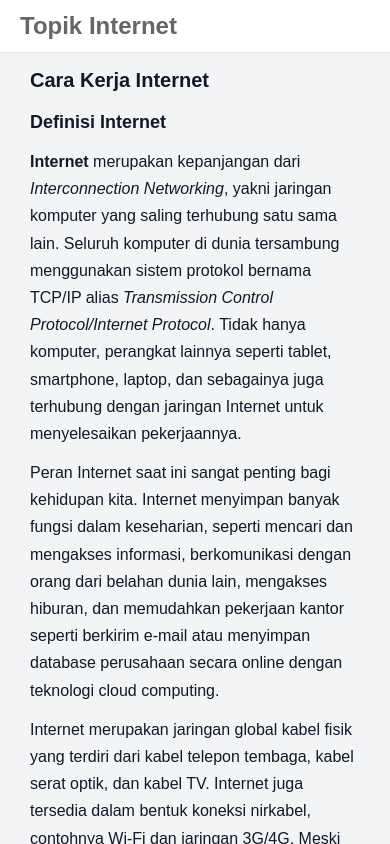
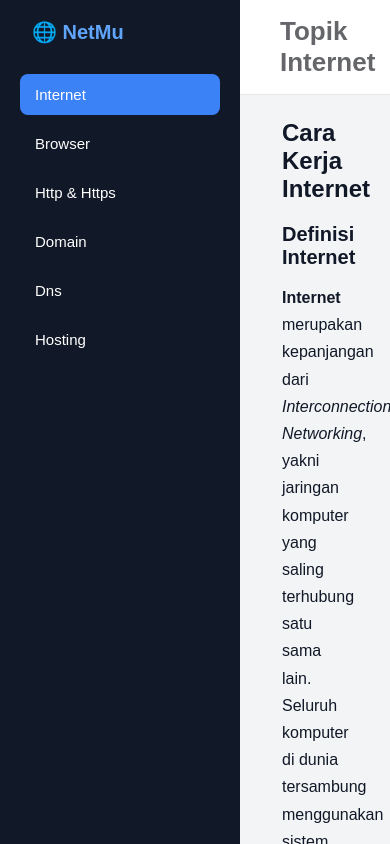
Before and after one commit to nrfebrianabakri/Tugas-Website-Statis, a React (Vite) app: page / in a window 390 px wide. Built offline with nearby package versions, Linux system fonts and the light colour scheme.

Commit message:
perbaikan kode lagi lagi

```diff
--- a/src/App.css
+++ b/src/App.css
@@ -125,7 +125,8 @@ body {
 }
 
 .image-container img {
-  width: 700px;
+  width: 100%;
+  max-width: 700px;
   height: auto;
   border: 1px solid #ccc;
   padding: 5px;
@@ -150,49 +151,3 @@ body {
   margin-bottom: 8px;
   line-height: 1.7;
 }
-
-/* RESPONSIVE */
-@media (max-width: 768px) {
-  /* Sembunyikan sidebar */
-  .sidebar {
-    display: none;
-  }
-
-  /* Content jadi full width */
-  .content {
-    margin-left: 0;
-    width: 100%;
-  }
-
-  /* Gambar responsive */
-  .image-container img {
-    width: 100%;
-    max-width: 700px;
-    height: auto;
-  }
-
-  /* Header padding lebih kecil */
-  .header {
-    padding: 12px 20px;
-    font-size: 12px;
-  }
-
-  .main-content {
-    padding: 16px 20px;
-  }
-}
-
-/* Layar super kecil */
-@media (max-width: 480px) {
-  .page-title {
-    font-size: 20px;
-  }
-
-  .page-section h2 {
-    font-size: 18px;
-  }
-
-  .sidebar-logo {
-    font-size: 18px;
-  }
-}
```
